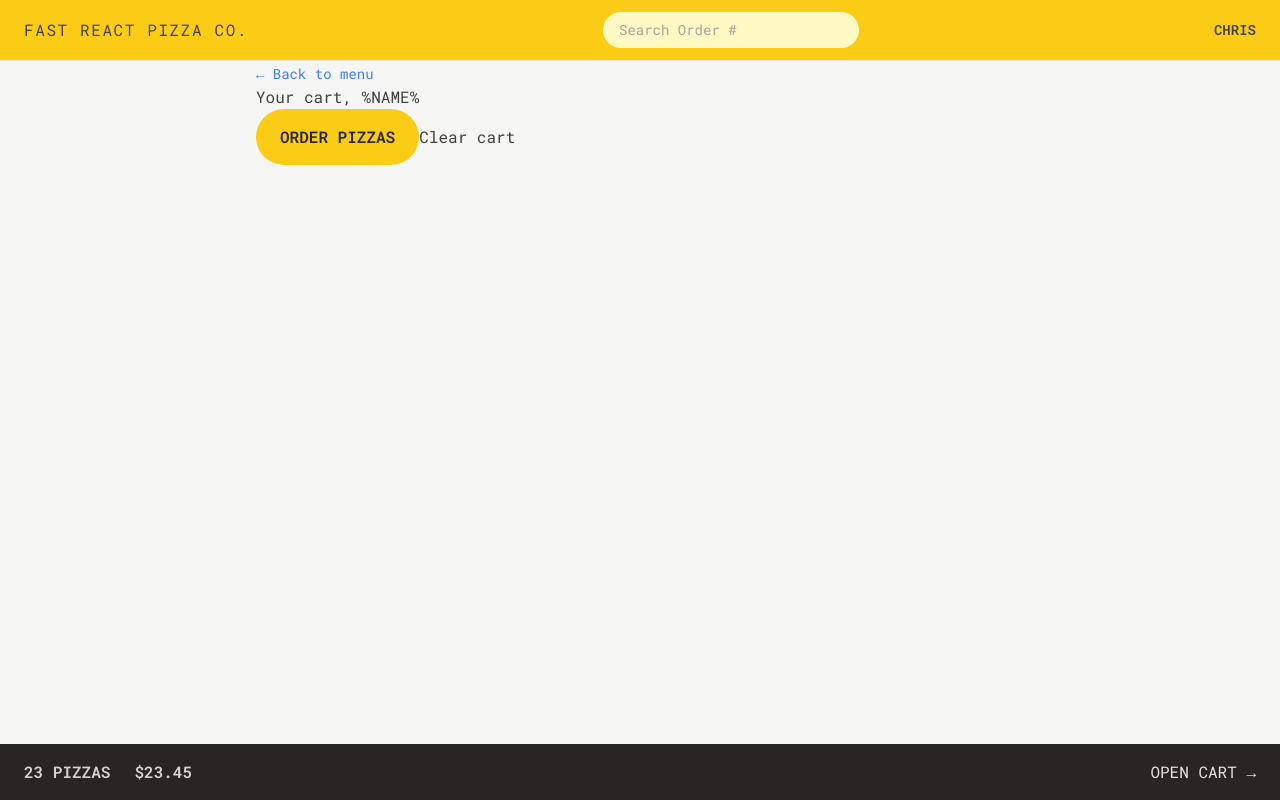
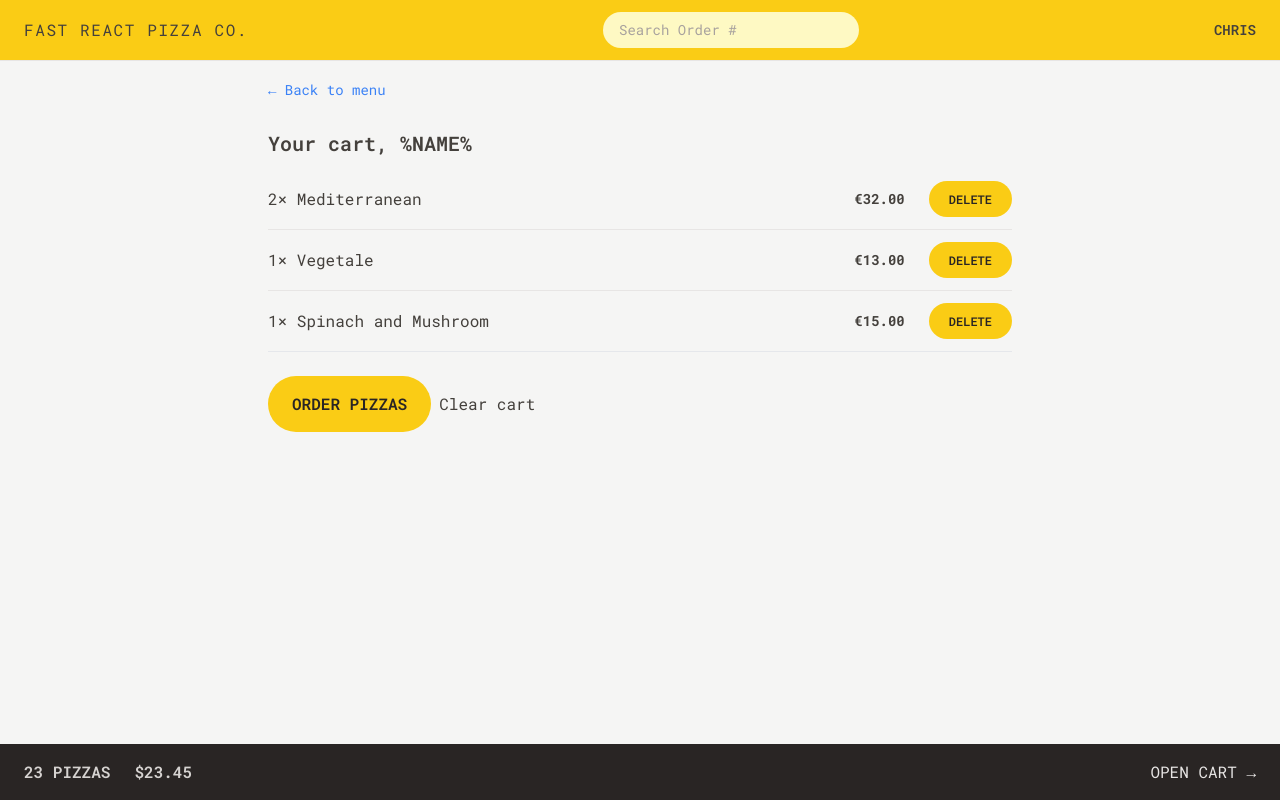
Before and after one commit to chriscashen/fast-react-pizza, a React (Vite) app: page /cart in a window 1280 px wide. Built offline with nearby package versions, Linux system fonts and the light colour scheme.

Commit message:
add CartItem styles

```diff
--- a/src/features/cart/Cart.jsx
+++ b/src/features/cart/Cart.jsx
@@ -1,5 +1,6 @@
 import Button from '../../ui/Button';
 import LinkButton from '../../ui/LinkButton';
+import CartItem from './CartItem';
 
 const fakeCart = [
   {
@@ -29,13 +30,21 @@
   const cart = fakeCart;
 
   return (
-    <div>
-      <LinkButton to="/menu" >&larr; Back to menu</LinkButton>
+    <div className="px-3 py-4">
+      <LinkButton to="/menu">&larr; Back to menu</LinkButton>
 
-      <h2>Your cart, %NAME%</h2>
+      <h2 className="mt-7 text-xl font-semibold">Your cart, %NAME%</h2>
 
-      <div>
-        <Button to="/order/new" type="primary">Order pizzas</Button>
+      <ul className='divide-y divide-stone-200 border-b mt-3'>
+        {cart.map((item) => (
+          <CartItem key={item.key} item={item} />
+        ))}
+      </ul>
+
+      <div className='mt-6 space-x-2'>
+        <Button to="/order/new" type="primary">
+          Order pizzas
+        </Button>
         <button>Clear cart</button>
       </div>
     </div>
--- a/src/features/cart/CartItem.jsx
+++ b/src/features/cart/CartItem.jsx
@@ -1,13 +1,17 @@
+import { formatCurrency } from "../../utils/helpers";
+import Button from "../../ui/Button";
+
 function CartItem({ item }) {
   const { pizzaId, name, quantity, totalPrice } = item;
 
   return (
-    <li>
-      <p>
+    <li className="py-3 sm:flex sm:items-center sm:justify-between">
+      <p className="mb-1 sm:mb-0">
         {quantity}&times; {name}
       </p>
-      <div>
-        <p>{formatCurrency(totalPrice)}</p>
+      <div className="flex justify-between items-center sm:gap-6">
+        <p className="text-sm font-bold">{formatCurrency(totalPrice)}</p>
+        <Button type='small'>delete</Button>
       </div>
     </li>
   );
```
